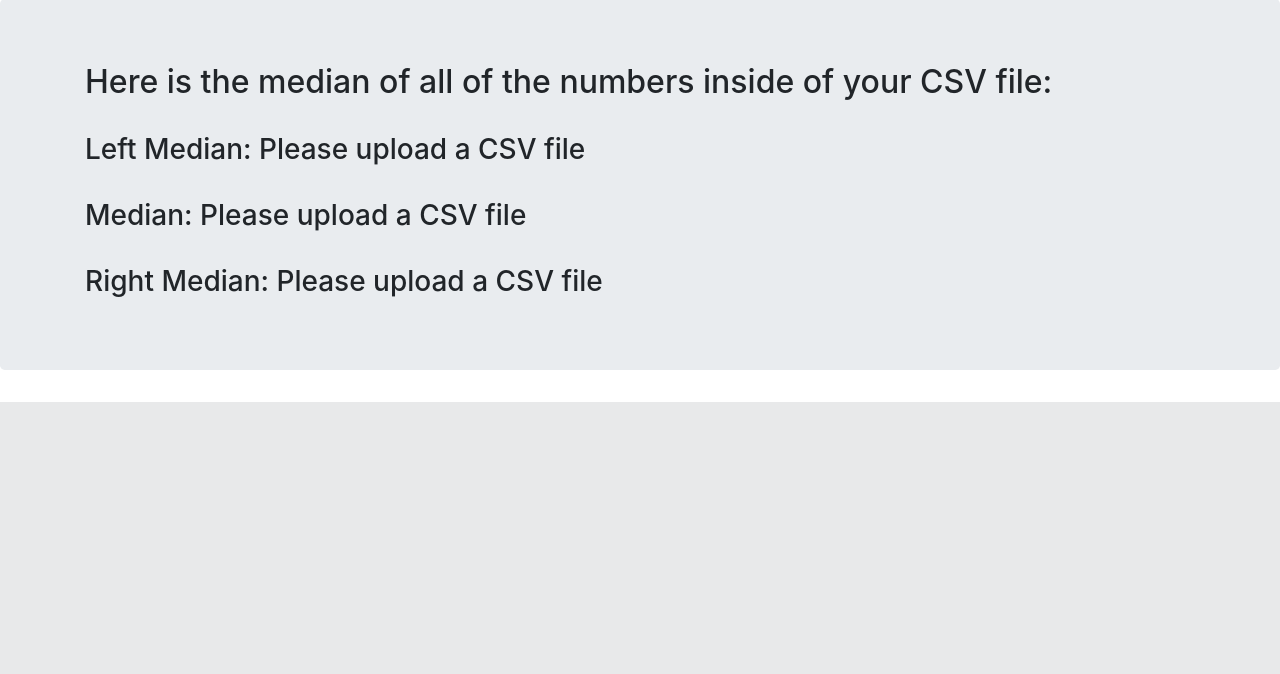
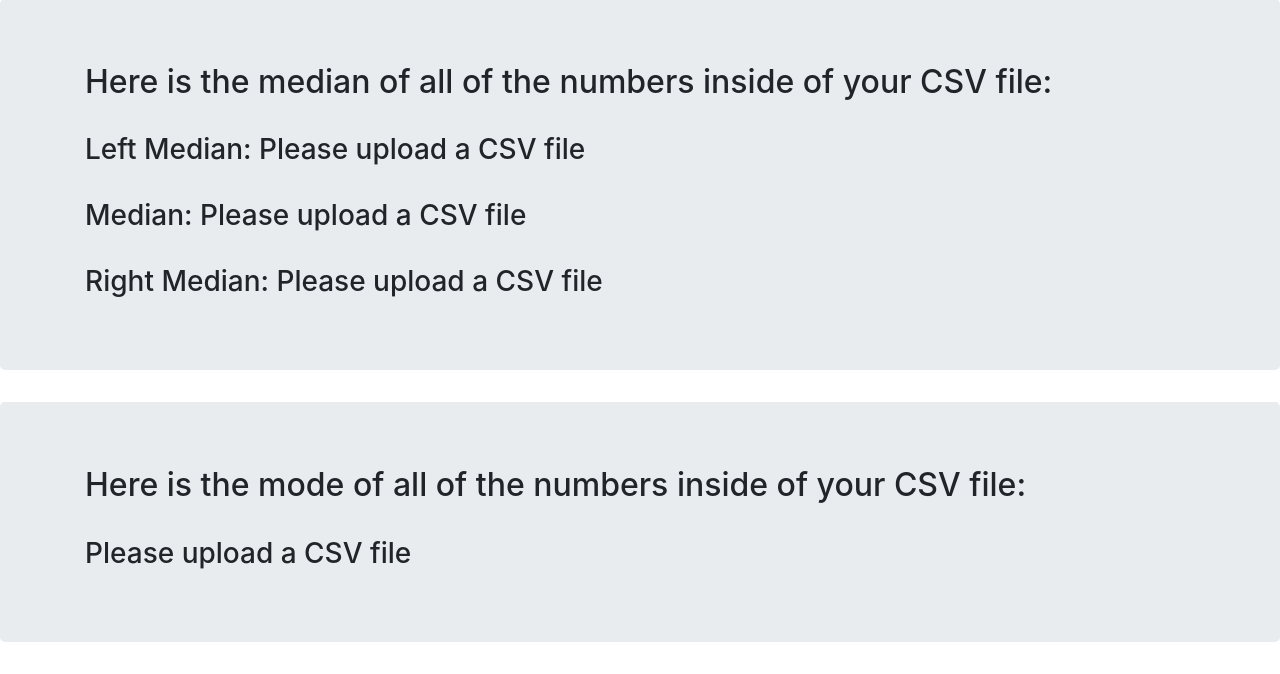
Before and after one commit to DaeyongK/Data_science_project, a Django app: page /Data_Science_Web_App/average/ in a window 1280 px wide. Shown: the part 749-1423 px from the top of the page. Before the commit the page ends 1151 px from the top, so only its background shows below. Run offline with Django 3.2, Linux system fonts and the light colour scheme; some libraries are stand-ins or nearby versions.

Commit message:
Added in mode functionality. Mode returns the first number of CSV file if there is not any, which needs to be fixed

```diff
--- a/Data_Science_Web_App/algorithms/average.py
+++ b/Data_Science_Web_App/algorithms/average.py
@@ -24,4 +24,5 @@
     intAr = df.split(',')
     nums = list(map(int, intAr))
     mode = statistics.mode(nums)
+    print(mode)
     return(mode)
--- a/Data_Science_Web_App/templates/Data_Science_Web_App/average.html
+++ b/Data_Science_Web_App/templates/Data_Science_Web_App/average.html
@@ -43,6 +43,15 @@
       <h3>Right Median: {{ right }}</h3>
     {% endif %}
   </div>
+</div>
 
+<div class="jumbotron">
+  <div class="container">
+    <h2>Here is the mode of all of the numbers inside of your CSV file:</h2>
+    <br>
+    <h3>{{ mode }}</h3>
+  </div>
 </div>
+
+
 {% endblock %}
--- a/Data_Science_Web_App/views.py
+++ b/Data_Science_Web_App/views.py
@@ -1,6 +1,6 @@
 from django.shortcuts import render
 from django.views.generic import TemplateView
-from Data_Science_Web_App.algorithms.average import average, median
+from Data_Science_Web_App.algorithms.average import average, median, mode
 from Data_Science_Web_App.algorithms.xyplot import xyplot
 from Data_Science_Web_App.algorithms.histo import histo
 from . import forms
@@ -33,7 +33,8 @@
             'num': 'Please upload a CSV file',
             'left': 'Please upload a CSV file',
             'mid': 'Please upload a CSV file',
-            'right': 'Please upload a CSV file'
+            'right': 'Please upload a CSV file',
+            'mode': 'Please upload a CSV file'
         }
         return render(request, template_name, context)
 
@@ -50,6 +51,7 @@
 
     avgNum = average(data_set)
     left,mid,right = median(data_set)
+    modeNum = mode(data_set)
 
 
 
@@ -57,7 +59,8 @@
         'num': avgNum,
         'left': left,
         'mid': mid,
-        'right': right
+        'right': right,
+        'mode': modeNum
     }
     return render(request, template_name, context)
 
```
Also changed, not shown: tests/small_test_data.csv (+1 -1 lines), media/graphs/histograph.png.
